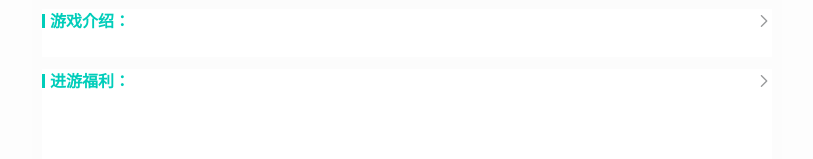
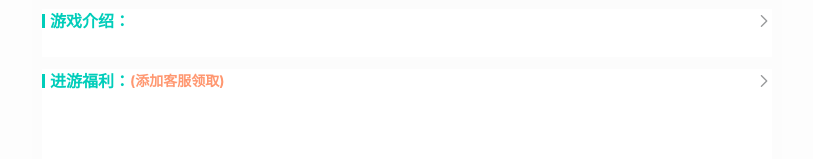
Before and after one commit to kanshow8/gm937, a plain HTML site: page detail.html in a window 1280 px wide. Shown: the part 409-568 px from the top of the page, without its empty margins (233-1046 px from the left). Drawn offline with nearby package versions, Linux system fonts and the light colour scheme.

Commit message:
添加客服

```diff
--- a/detail.html
+++ b/detail.html
@@ -87,7 +87,7 @@
 
             <div class="desc">
                 <van-cell is-link @click="showWelfare">
-                    <p class="colorGreen"><span class="bline"></span>进游福利：</p>
+                    <p class="colorGreen"><span class="bline"></span>进游福利：<span style="color: #ff9770;font-size: 14px;"> (添加客服领取)</span></p>
                     <div class="welfare">
                         <p class="albase" v-for="item in game.package">
                             <van-icon color="#ff6f38" name="point-gift"></van-icon>
```
